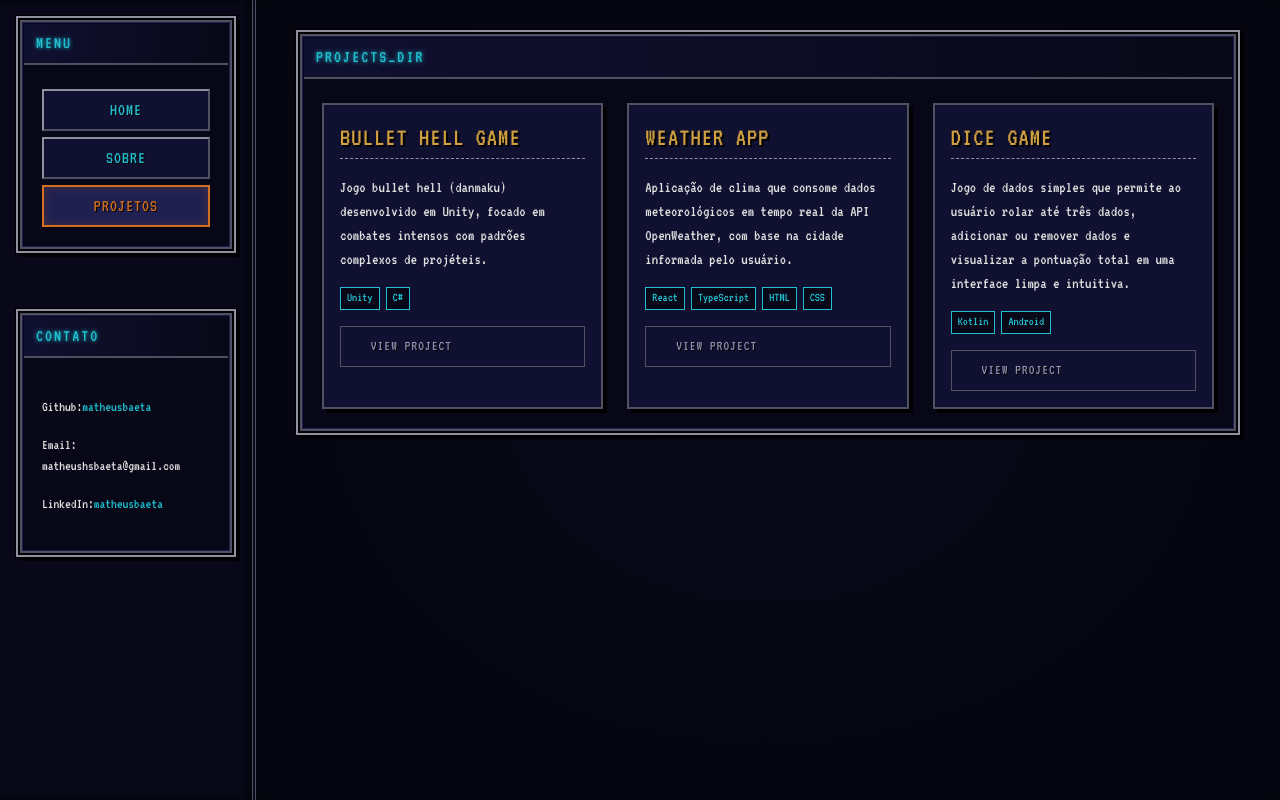
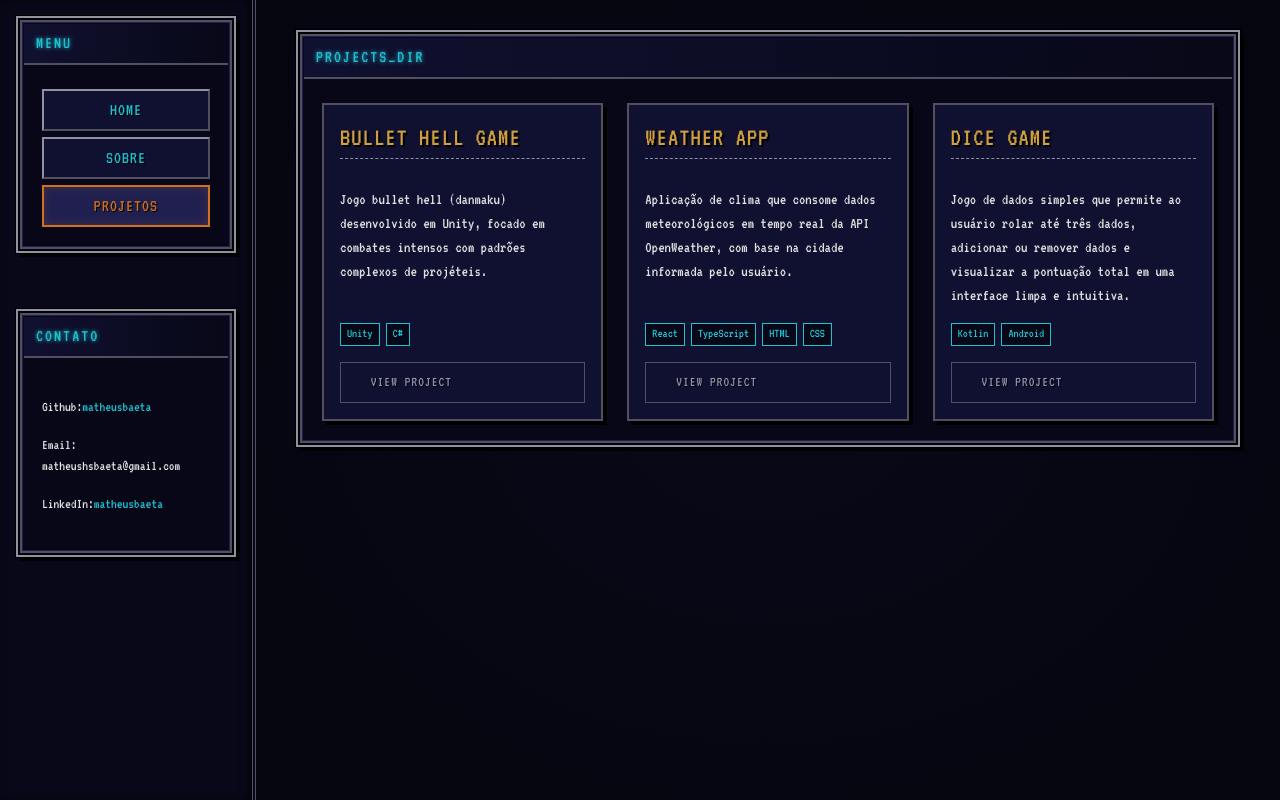
Before and after one commit to matheusbaeta/portfolio, a React (Vite) app: page /projects in a window 1280 px wide. Built offline with nearby package versions, Linux system fonts and the light colour scheme; a web font is replaced by a local one.

Commit message:
fix button position

```diff
--- a/src/pages/Projects.tsx
+++ b/src/pages/Projects.tsx
@@ -44,12 +44,15 @@ export const Projects: React.FC = () => {
                             border: '2px solid var(--pk-frame-base)',
                             padding: '16px',
                             background: 'var(--pk-indigo-mid)',
-                            boxShadow: '4px 4px 0 var(--pk-void)'
+                            boxShadow: '4px 4px 0 var(--pk-void)',
+                            display: 'flex',
+                            flexDirection: 'column',
+                            height: '100%'
                         }}>
                             <h3 style={{ margin: '0 0 12px 0', color: 'var(--pk-accent-gold)', borderBottom: '1px dashed var(--pk-frame-light)', paddingBottom: '4px' }}>
                                 {p.title}
                             </h3>
-                            <p style={{ fontSize: '1rem', color: 'var(--pk-text-main)', marginBottom: '16px' }}>{p.desc}</p>
+                            <p style={{ fontSize: '1rem', color: 'var(--pk-text-main)', marginBottom: '16px', flex: '1 0 auto' }}>{p.desc}</p>
                             <div style={{ marginBottom: '16px', display: 'flex', flexWrap: 'wrap', gap: '6px' }}>
                                 {p.tech.map(t => (
                                     <span key={t} style={{
@@ -65,7 +68,7 @@ export const Projects: React.FC = () => {
                             </div>
                             <ButtonRetro
                                 variant="monitor"
-                                style={{ width: '100%', fontSize: '0.9rem' }}
+                                style={{ width: '100%', fontSize: '0.9rem', marginTop: 'auto' }}
                                 href={p.link}
                             >
                                 VIEW PROJECT
```
